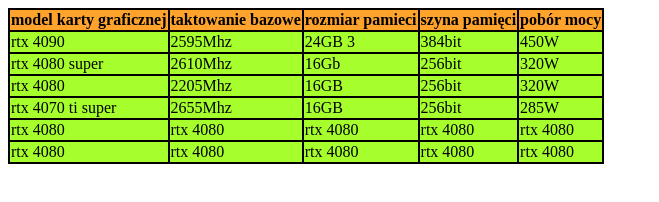
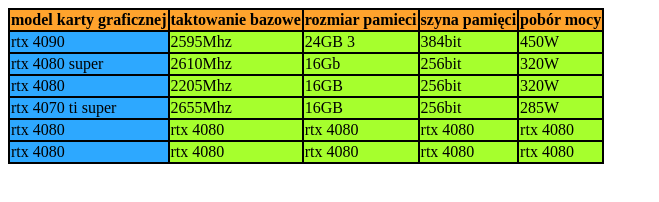
Before and after one commit to xeys09/zadanie, a plain HTML site: page karty graficzne.html in a window 1280 px wide. Shown: the whole page, without its empty margins (0-659 px from the left). Drawn offline with Linux system fonts and the light colour scheme.

Commit message:
Update karty graficzne.html

```diff
--- a/karty graficzne.html
+++ b/karty graficzne.html
@@ -19,7 +19,7 @@
    <tbody>
 <tr style="border:2px solid black;border-collapse: collapse;">
 
-<td style="background-color: #a6ff2d;border:2px solid black;border-collapse: collapse;">rtx 4090</td>
+<td style="background-color: #2da8ff;border:2px solid black;border-collapse: collapse;">rtx 4090</td>
 <td style="background-color: #a6ff2d;border:2px solid black;border-collapse: collapse;">2595Mhz</td>
 <td style="background-color: #a6ff2d;border:2px solid black;border-collapse: collapse;">24GB 3</td>
 <td style="background-color: #a6ff2d;border:2px solid black;border-collapse: collapse;">384bit</td>
@@ -28,7 +28,7 @@
 </tr>
 <tr style="border:2px solid black;border-collapse: collapse;">
 
-<td style="background-color: #a6ff2d;border:2px solid black;border-collapse: collapse;">rtx 4080 super</td>
+<td style="background-color: #2da8ff;border:2px solid black;border-collapse: collapse;">rtx 4080 super</td>
 <td style="background-color: #a6ff2d;border:2px solid black;border-collapse: collapse;">2610Mhz</td>
 <td style="background-color: #a6ff2d;border:2px solid black;border-collapse: collapse;">16Gb</td>
 <td style="background-color: #a6ff2d;border:2px solid black;border-collapse: collapse;">256bit</td>
@@ -37,7 +37,7 @@
  </tr>
 <tr style="border:2px solid black;border-collapse: collapse;">
 
-<td style="background-color: #a6ff2d;border:2px solid black;border-collapse: collapse;">rtx 4080</td>
+<td style="background-color: #2da8ff;border:2px solid black;border-collapse: collapse;">rtx 4080</td>
 <td style="background-color: #a6ff2d;border:2px solid black;border-collapse: collapse;">2205Mhz</td>
 <td style="background-color: #a6ff2d;border:2px solid black;border-collapse: collapse;">16GB</td>
 <td style="background-color: #a6ff2d;border:2px solid black;border-collapse: collapse;">256bit</td>
@@ -46,7 +46,7 @@
    </tr>
 <tr style="border:2px solid black;border-collapse: collapse;">
 
-<td style="background-color: #a6ff2d;border:2px solid black;border-collapse: collapse;">rtx 4070 ti super</td>
+<td style="background-color: #2da8ff;border:2px solid black;border-collapse: collapse;">rtx 4070 ti super</td>
 <td style="background-color: #a6ff2d;border:2px solid black;border-collapse: collapse;">2655Mhz</td>
 <td style="background-color: #a6ff2d;border:2px solid black;border-collapse: collapse;">16GB</td>
 <td style="background-color: #a6ff2d;border:2px solid black;border-collapse: collapse;">256bit</td>
@@ -55,7 +55,7 @@
 </tr>
 <tr style="border:2px solid black;border-collapse: collapse;">
 
-<td style="background-color: #a6ff2d;border:2px solid black;border-collapse: collapse;">rtx 4080</td>
+<td style="background-color: #2da8ff;border:2px solid black;border-collapse: collapse;">rtx 4080</td>
 <td style="background-color: #a6ff2d;border:2px solid black;border-collapse: collapse;">rtx 4080</td>
 <td style="background-color: #a6ff2d;border:2px solid black;border-collapse: collapse;">rtx 4080</td>
 <td style="background-color: #a6ff2d;border:2px solid black;border-collapse: collapse;">rtx 4080</td>
@@ -64,7 +64,7 @@
 </tr>
 <tr style="border:2px solid black;border-collapse: collapse;">
 
-<td style="background-color: #a6ff2d;border:2px solid black;border-collapse: collapse;">rtx 4080</td>
+<td style="background-color: #2da8ff;border:2px solid black;border-collapse: collapse;">rtx 4080</td>
 <td style="background-color: #a6ff2d;border:2px solid black;border-collapse: collapse;">rtx 4080</td>
 <td style="background-color: #a6ff2d;border:2px solid black;border-collapse: collapse;">rtx 4080</td>
 <td style="background-color: #a6ff2d;border:2px solid black;border-collapse: collapse;">rtx 4080</td>
```
